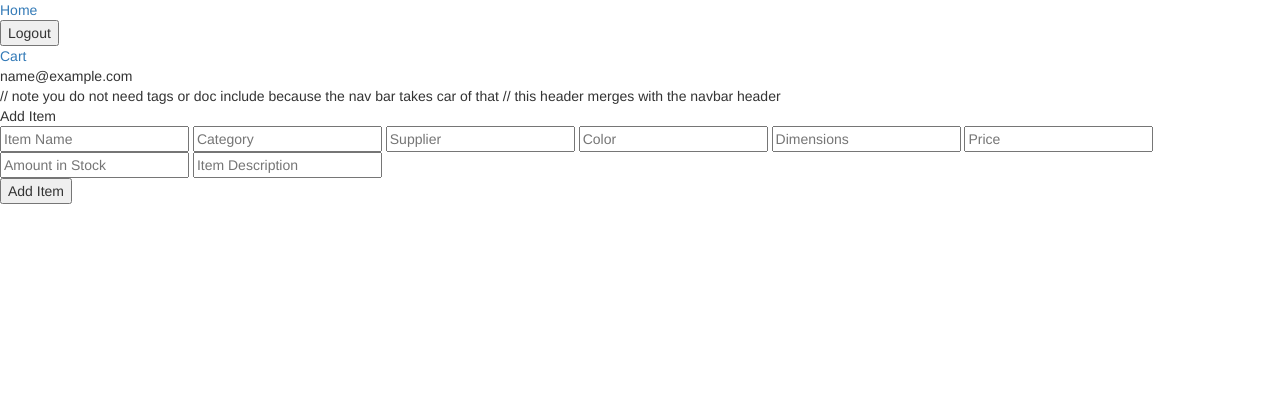
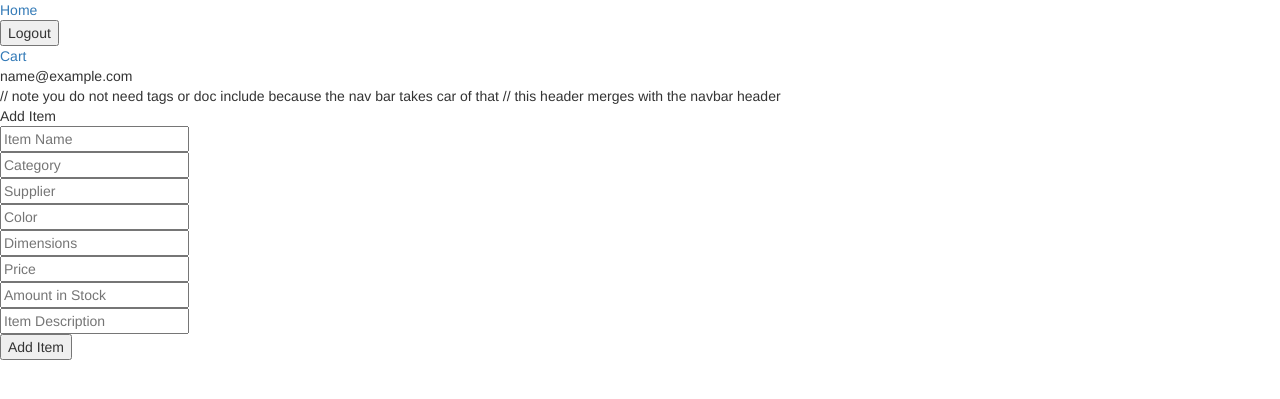
Before and after one commit to aclendenen/Fundamentals, a PHP site: page /Fundamentals/add_item.php in a window 1280 px wide. Shown: the top 399 px of the page. Run offline with PHP 8.4, Linux system fonts and the light colour scheme; the visitor is signed in with stand-in values (Sample User, id 1); some libraries are stand-ins or nearby versions.

Commit message:
added line breaks

```diff
--- a/php/add_item.php
+++ b/php/add_item.php
@@ -17,14 +17,14 @@
 		</div>
 		<form name= "addItem_form" method="POST">
 		   <div class= "container_body center_elements">
-		      <input class= "med_field inline_rt nav_element" type= "text" name= "itemName" placeholder= "Item Name" required></input>
-		      <input class= "med_field inline_rt nav_element" type= "text" name= "itemCategory" placeholder= "Category" required></input>
-		      <input class= "med_field inline_rt nav_element" type= "text" name= "itemSupplier" placeholder= "Supplier" required></input>
-		      <input class= "med_field inline_rt nav_element" type= "text" name= "itemColor" placeholder= "Color"></input>
-		      <input class= "med_field inline_rt nav_element" type= "text" name= "itemDimensions" placeholder= "Dimensions"></input>
-		      <input class= "med_field inline_rt nav_element" type= "number" min="0" name= "itemPrice" placeholder= "Price" required></input>
-		      <input class= "med_field inline_rt nav_element" type= "number" min="0" step="1" name= "itemStock" placeholder= "Amount in Stock" required></input>
-		      <input class= "med_field inline_rt nav_element" type= "text" name="itemDescription" placeholder="Item Description" required></input>
+		      <input class= "med_field inline_rt nav_element" type= "text" name= "itemName" placeholder= "Item Name" required></input><br>
+		      <input class= "med_field inline_rt nav_element" type= "text" name= "itemCategory" placeholder= "Category" required></input><br>
+		      <input class= "med_field inline_rt nav_element" type= "text" name= "itemSupplier" placeholder= "Supplier" required></input><br>
+		      <input class= "med_field inline_rt nav_element" type= "text" name= "itemColor" placeholder= "Color"></input><br>
+		      <input class= "med_field inline_rt nav_element" type= "text" name= "itemDimensions" placeholder= "Dimensions"></input><br>
+		      <input class= "med_field inline_rt nav_element" type= "number" min="0" name= "itemPrice" placeholder= "Price" required></input><br>
+		      <input class= "med_field inline_rt nav_element" type= "number" min="0" step="1" name= "itemStock" placeholder= "Amount in Stock" required></input><br>
+		      <input class= "med_field inline_rt nav_element" type= "text" name="itemDescription" placeholder="Item Description" required></input><br>
 		   </div>
 		<div class= "container_footer center_elements">
 			<button type= "submit" id="addItem_button" name="addItem_button" class= "center_elements green_btn">Add Item</button>
```
